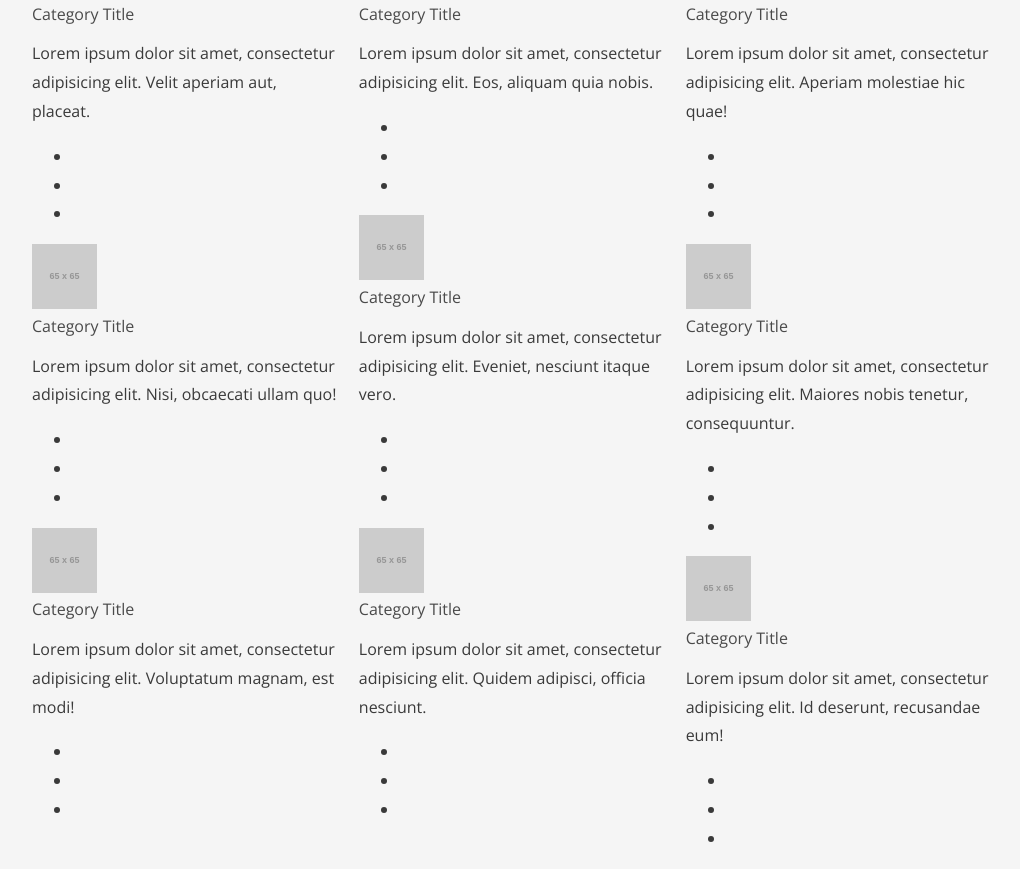
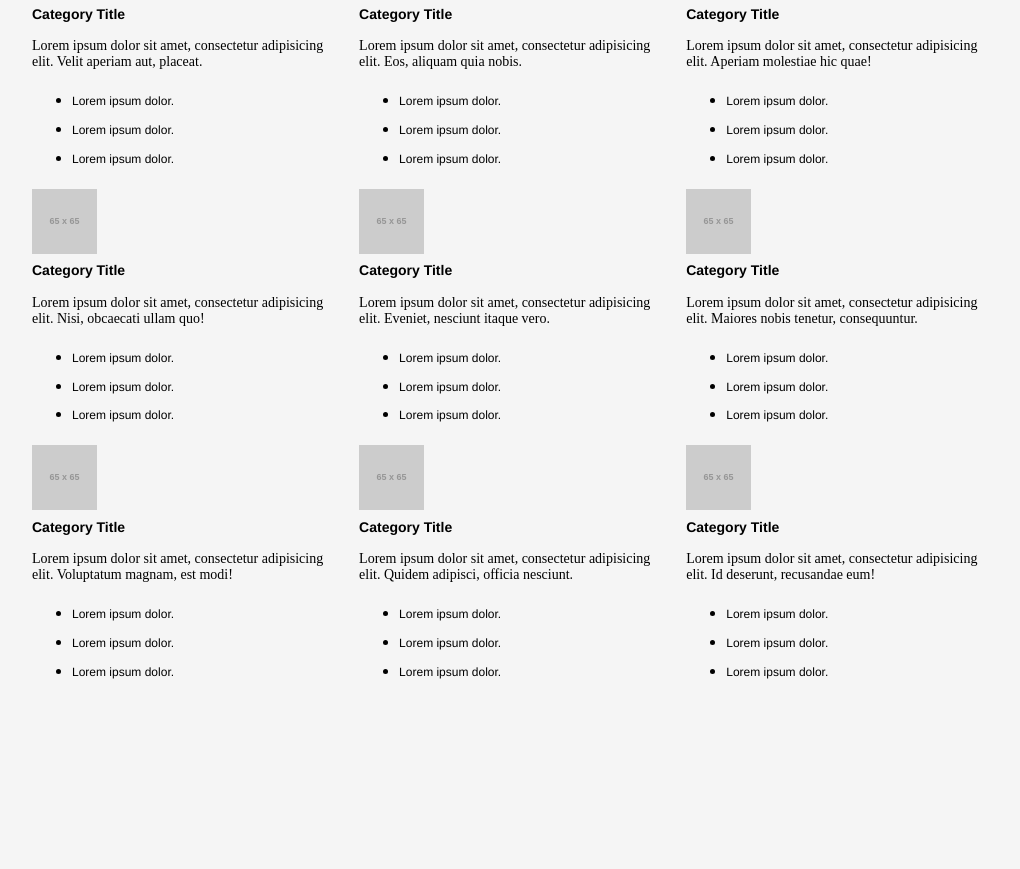
Before and after one commit to 15four/crsf-materials, a website: page src/templates/index.html in a window 1280 px wide. Shown: the part 68-937 px from the top of the page, without its empty margins (128-1148 px from the left). After the commit the page ends 800 px from the top, so only its background shows below. Drawn offline with nearby package versions, Linux system fonts and the light colour scheme; files that its build step writes are made by us from their sources; placeholder pictures from the web are drawn by us.

Commit message:
add typography styles

```diff
--- a/src/public/styles/scss/_bits.scss
+++ b/src/public/styles/scss/_bits.scss
@@ -1,8 +1,8 @@
 $color-white: whitesmoke;
 $color-black: #1e2027;
 
-$color-text-base: #3a3a3a;
-$color-text-header: #4a4a4a;
+$color-text-base: #000;
+$color-text-header: #000;
 
 $color-background: $color-white;
 $color-background-dark: $color-black;
--- a/src/public/styles/scss/_typography.scss
+++ b/src/public/styles/scss/_typography.scss
@@ -1,6 +1,6 @@
-@import url(http://fonts.googleapis.com/css?family=Open+Sans:300italic,400italic,700italic,400,300,700);
+$sans: helvetica, arial, "sans-serif";
+$serif: georgia, serif;
 
-$open-sans: 'Open Sans', sans-serif;
 
 html {
   color: $color-text-base;
@@ -9,7 +9,7 @@ html {
 
 body {
   line-height: 1.8em;
-  @include font($open-sans, $base-font-size, 300);
+  @include font($sans, $base-font-size, 400);
 }
 
 ::selection {
@@ -24,7 +24,7 @@ body {
   text-rendering: optimizeLegibility;
   color:  $color-text-header;
   line-height: 1.1em;
-  @include font($open-sans, 16, 300);
+  @include font($sans, 16, 600);
   &::selection{
     //color: #000;
   }
@@ -39,3 +39,29 @@ $headers: (h1: 48, h2: 40, h3: 32, h4: 28, h5: 22, h6: 16);
     @include font-size($size);
   }
 }
+
+//Materials
+p {
+  @include font-size(12);
+}
+
+.material_category_header {
+  .material_category_title {
+    @include font-size(14);
+  }
+
+  .material_category_description {
+    font-family: serif;
+    @include font-size(14);
+    line-height: base(1);
+  }
+}
+
+.material_category_list {
+  a {
+    @include font-size(12);
+    line-height: 20px;
+    color: #000;
+    text-decoration: none;
+  }
+}
--- a/src/templates/index.html
+++ b/src/templates/index.html
@@ -14,9 +14,9 @@
             <p class="material_category_description">Lorem ipsum dolor sit amet, consectetur adipisicing elit. Velit aperiam aut, placeat.</p>
           </div>
           <ul class="material_category_list">
-            <li></li>
-            <li></li>
-            <li></li>
+            <li><a href="/">Lorem ipsum dolor.</a></li>
+            <li><a href="/">Lorem ipsum dolor.</a></li>
+            <li><a href="/">Lorem ipsum dolor.</a></li>
           </ul>
         </div>
         <div class="material_category">
@@ -26,9 +26,9 @@
             <p class="material_category_description">Lorem ipsum dolor sit amet, consectetur adipisicing elit. Nisi, obcaecati ullam quo!</p>
           </div>
           <ul class="material_category_list">
-            <li></li>
-            <li></li>
-            <li></li>
+            <li><a href="/">Lorem ipsum dolor.</a></li>
+            <li><a href="/">Lorem ipsum dolor.</a></li>
+            <li><a href="/">Lorem ipsum dolor.</a></li>
           </ul>
         </div>
         <div class="material_category">
@@ -38,9 +38,9 @@
             <p class="material_category_description">Lorem ipsum dolor sit amet, consectetur adipisicing elit. Voluptatum magnam, est modi!</p>
           </div>
           <ul class="material_category_list">
-            <li></li>
-            <li></li>
-            <li></li>
+            <li><a href="/">Lorem ipsum dolor.</a></li>
+            <li><a href="/">Lorem ipsum dolor.</a></li>
+            <li><a href="/">Lorem ipsum dolor.</a></li>
           </ul>
         </div>
 
@@ -53,9 +53,9 @@
             <p class="material_category_description">Lorem ipsum dolor sit amet, consectetur adipisicing elit. Eos, aliquam quia nobis.</p>
           </div>
           <ul class="material_category_list">
-            <li></li>
-            <li></li>
-            <li></li>
+            <li><a href="/">Lorem ipsum dolor.</a></li>
+            <li><a href="/">Lorem ipsum dolor.</a></li>
+            <li><a href="/">Lorem ipsum dolor.</a></li>
           </ul>
         </div>
         <div class="material_category">
@@ -65,9 +65,9 @@
             <p class="material_category_description">Lorem ipsum dolor sit amet, consectetur adipisicing elit. Eveniet, nesciunt itaque vero.</p>
           </div>
           <ul class="material_category_list">
-            <li></li>
-            <li></li>
-            <li></li>
+            <li><a href="/">Lorem ipsum dolor.</a></li>
+            <li><a href="/">Lorem ipsum dolor.</a></li>
+            <li><a href="/">Lorem ipsum dolor.</a></li>
           </ul>
         </div>
         <div class="material_category">
@@ -77,9 +77,9 @@
             <p class="material_category_description">Lorem ipsum dolor sit amet, consectetur adipisicing elit. Quidem adipisci, officia nesciunt.</p>
           </div>
           <ul class="material_category_list">
-            <li></li>
-            <li></li>
-            <li></li>
+            <li><a href="/">Lorem ipsum dolor.</a></li>
+            <li><a href="/">Lorem ipsum dolor.</a></li>
+            <li><a href="/">Lorem ipsum dolor.</a></li>
           </ul>
         </div>
       </div>
@@ -92,9 +92,9 @@
             <p class="material_category_description">Lorem ipsum dolor sit amet, consectetur adipisicing elit. Aperiam molestiae hic quae!</p>
           </div>
           <ul class="material_category_list">
-            <li></li>
-            <li></li>
-            <li></li>
+            <li><a href="/">Lorem ipsum dolor.</a></li>
+            <li><a href="/">Lorem ipsum dolor.</a></li>
+            <li><a href="/">Lorem ipsum dolor.</a></li>
           </ul>
         </div>
         <div class="material_category">
@@ -104,9 +104,9 @@
             <p class="material_category_description">Lorem ipsum dolor sit amet, consectetur adipisicing elit. Maiores nobis tenetur, consequuntur.</p>
           </div>
           <ul class="material_category_list">
-            <li></li>
-            <li></li>
-            <li></li>
+            <li><a href="/">Lorem ipsum dolor.</a></li>
+            <li><a href="/">Lorem ipsum dolor.</a></li>
+            <li><a href="/">Lorem ipsum dolor.</a></li>
           </ul>
         </div>
         <div class="material_category">
@@ -116,9 +116,9 @@
             <p class="material_category_description">Lorem ipsum dolor sit amet, consectetur adipisicing elit. Id deserunt, recusandae eum!</p>
           </div>
           <ul class="material_category_list">
-            <li></li>
-            <li></li>
-            <li></li>
+            <li><a href="/">Lorem ipsum dolor.</a></li>
+            <li><a href="/">Lorem ipsum dolor.</a></li>
+            <li><a href="/">Lorem ipsum dolor.</a></li>
           </ul>
         </div>
       </div>
```
Also changed, not shown: dist/index.html, dist/public/styles/styles.min.css, src/public/styles/css/styles.css, src/public/styles/scss/styles.scss (line endings or trailing spaces).
